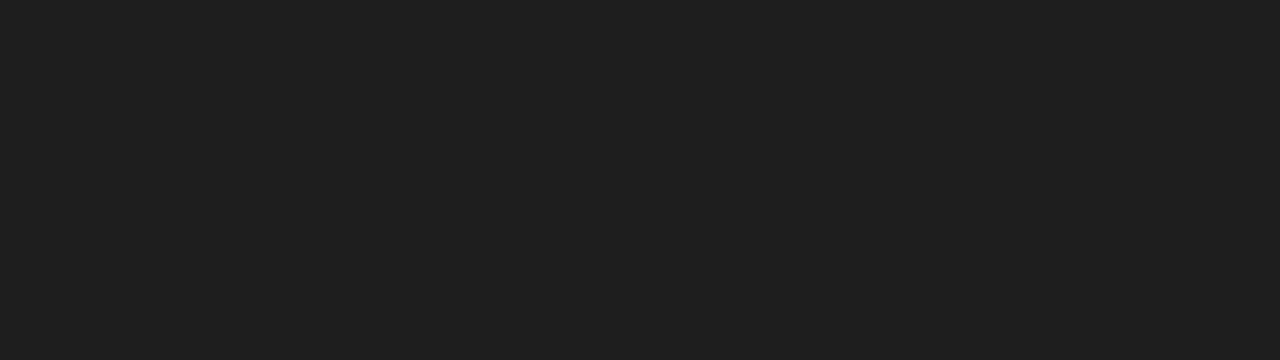
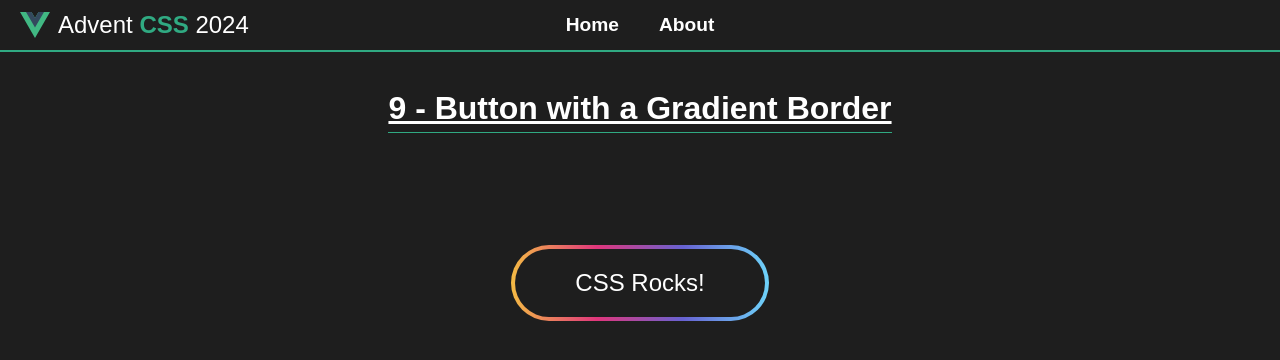
Before and after one commit to Zuhaitz/advent-css-2024, a Vue app: page /challenge9 in a window 1280 px wide. Before the commit this address had no page. Shown: the top 360 px of the page. Built offline with nearby package versions, Linux system fonts and the light colour scheme; a web font is replaced by a local one.

Commit message:
challenge 9 gradient done

```diff
--- a/src/router/index.js
+++ b/src/router/index.js
@@ -57,6 +57,11 @@
       name: "challenge8",
       component: () => import("../views/Challenge08View.vue"),
     },
+    {
+      path: "/challenge9",
+      name: "challenge9",
+      component: () => import("../views/Challenge09View.vue"),
+    },
   ],
 });
 
--- a/src/utils/pagesInfo.js
+++ b/src/utils/pagesInfo.js
@@ -6,6 +6,7 @@
 import scrollThumb from "../assets/images/challenge06/challenge6-screen.jpg";
 import labelThumb from "../assets/images/challenge07/challenge7-screen.jpg";
 import scrollRevealThumb from "../assets/images/challenge08/challenge8-screen.jpg";
+import gradientThumb from "../assets/images/challenge09/challenge9-screen.jpg";
 
 export const pageLinks = [
   {
@@ -56,4 +57,10 @@
     title: "8 - Scroll into View, Top Nav",
     thumbnail: scrollRevealThumb,
   },
+  {
+    path: "/challenge9",
+    number: 9,
+    title: "9 - Button with a Gradient Border",
+    thumbnail: gradientThumb,
+  },
 ];
--- a/src/views/Challenge09View.vue
+++ b/src/views/Challenge09View.vue
@@ -0,0 +1,92 @@
+<script setup>
+  import Navbar from "@/components/Navbar.vue";
+</script>
+
+<template>
+  <Navbar />
+
+  <section class="container">
+    <h1 class="page_title">9 - Button with a Gradient Border</h1>
+    <button class="gradient-button">
+      <span>CSS Rocks!</span>
+    </button>
+  </section>
+</template>
+
+<style lang="scss" scoped>
+  $Yellow: #f4bb44;
+  $Pink: #e0367c;
+  $Purple: #6762d2;
+  $Blue: #6ed3fa;
+  $background: #1e1e1e;
+
+  @layer components {
+    @property --gradient-angle {
+      syntax: "<angle>";
+      initial-value: 90deg;
+      inherits: false;
+    }
+
+    @keyframes rotate {
+      from {
+        --gradient-angle: 90deg;
+      }
+      to {
+        --gradient-angle: 450deg;
+      }
+    }
+
+    .container {
+      display: flex;
+      flex-direction: column;
+      justify-content: center;
+      align-items: center;
+      gap: 80px;
+    }
+
+    .gradient-button {
+      display: flex;
+      justify-content: center;
+      align-items: center;
+      padding: 0.25rem;
+
+      outline: none;
+      border: none;
+      border-radius: 100rem;
+
+      color: white;
+      background-image: linear-gradient(
+        var(--gradient-angle),
+        $Yellow,
+        $Pink,
+        $Purple,
+        $Blue
+      );
+
+      animation: rotate 4s linear infinite normal;
+      animation-play-state: paused;
+
+      span {
+        width: 100%;
+        height: 100%;
+        padding: 20px 60px;
+
+        font-size: 1.5rem;
+
+        border-radius: 100rem;
+        background-color: $background;
+
+        transition: font-size 0.1s linear;
+      }
+
+      &:hover {
+        animation-play-state: running;
+        padding: 6px;
+
+        span {
+          font-size: 2rem;
+        }
+      }
+    }
+  }
+</style>
```
Also changed, not shown: src/assets/images/challenge09/challenge9-screen.jpg (added).
